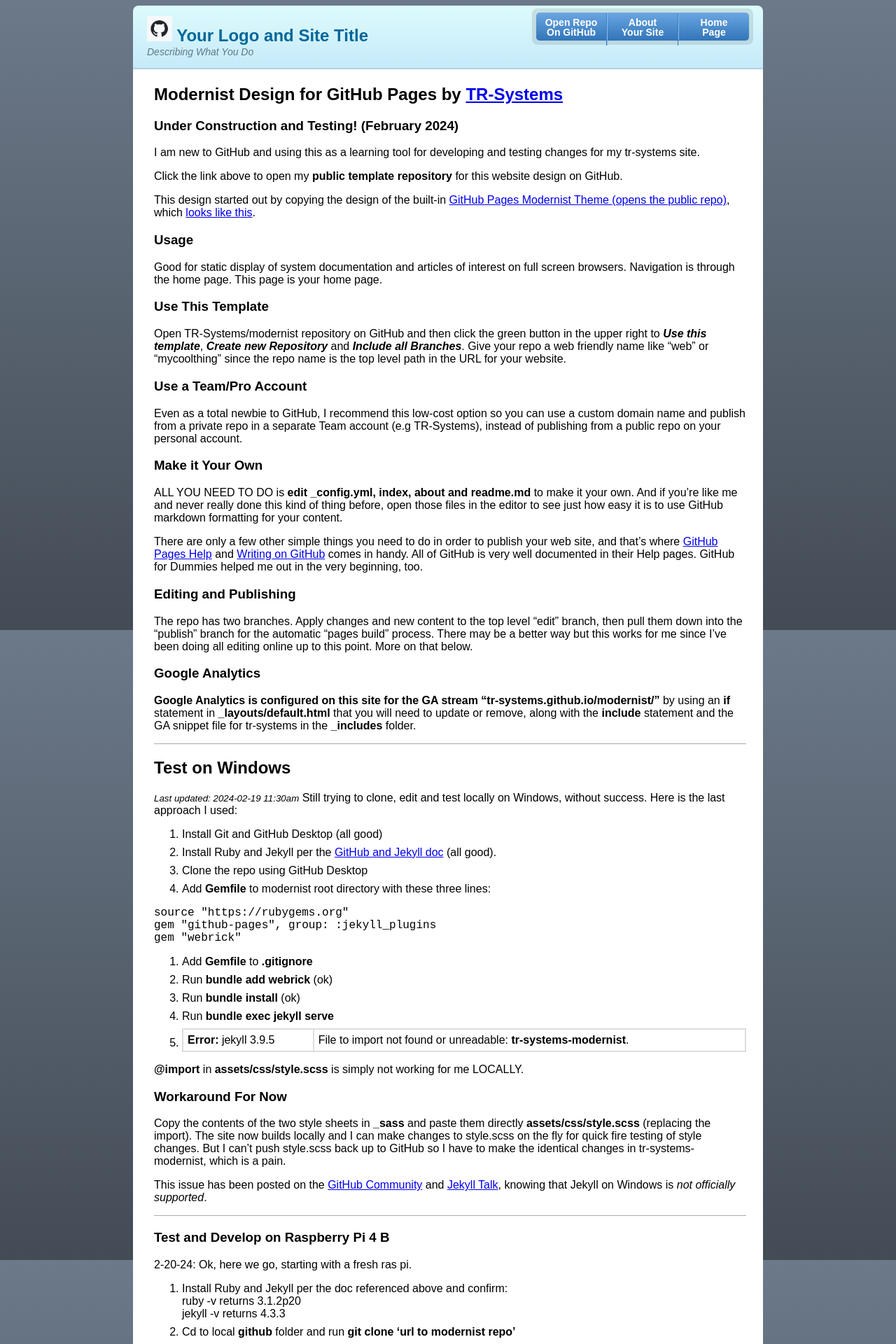
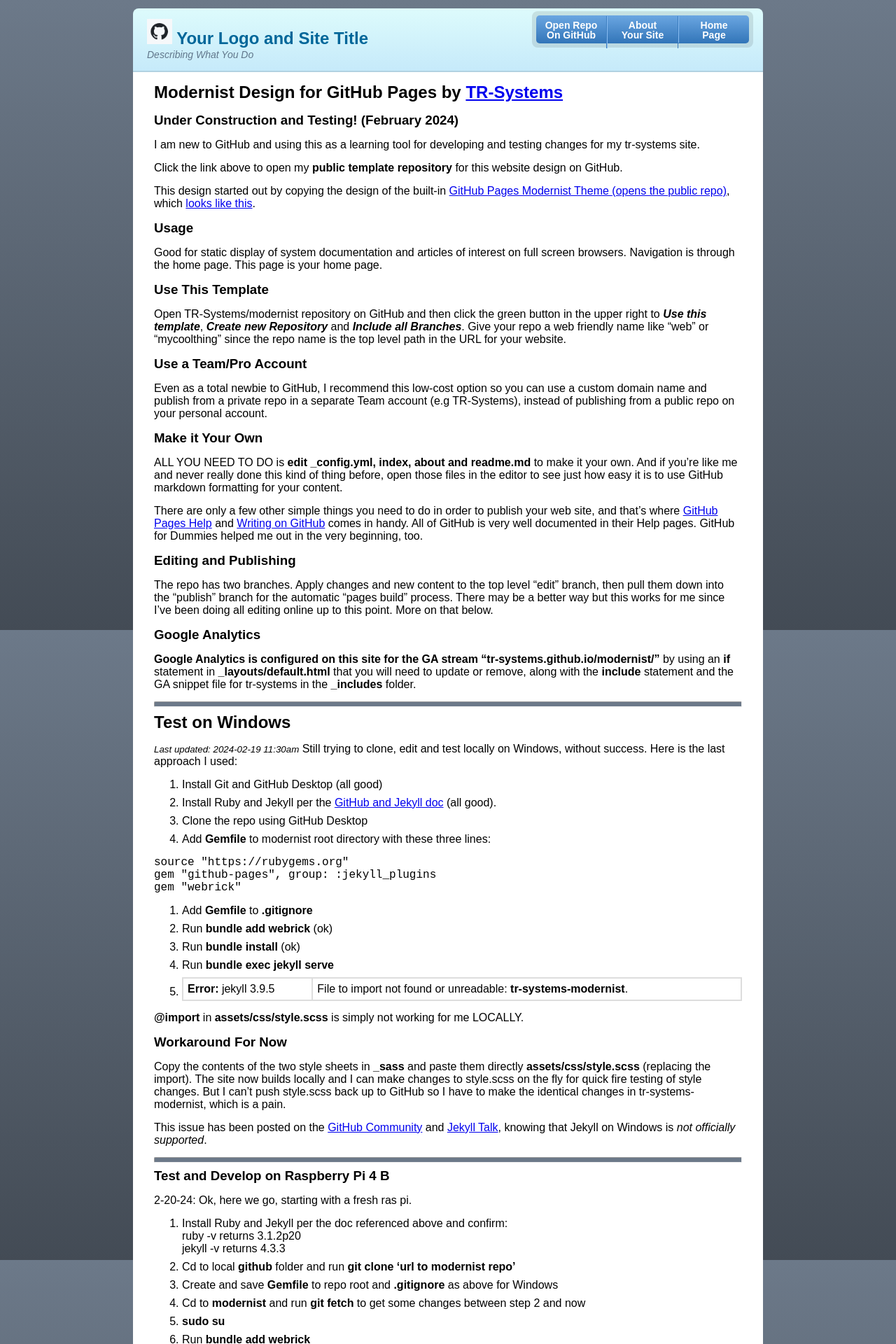
Before and after one commit to TR-Systems/modernist, a Jekyll site: the page built from index.md, in a window 1280 px wide. Shown: the top 1920 px of the page at 70% size. Built offline with Jekyll 4.4.1, drawn with Linux system fonts in a browser that asks for light colours; our own code applies the rules of GitHub Pages for plain Markdown files.

Commit message:
Update tr-systems-modernist.scss

```diff
--- a/_sass/tr-systems-modernist.scss
+++ b/_sass/tr-systems-modernist.scss
@@ -11,15 +11,27 @@ html {
 /*   margin: 8px; */
 /*   font-weight: normal; */
 body {
+  padding: 12px 0;
+  margin: 0;
   font-family: Arial, Helvetica, sans-serif;
   font-size: 16px;
   color: black;
+  min-height: calc(100% - 100px);
 }
 /* Removed background color and changed width to 900 */
 .wrapper {
   width: 900px;
   margin: 0 auto;
   border-radius: 8px;
+}
+
+header, section, footer {
+  display:block;
+}
+
+p {
+  margin:0 0 15px;
+  padding:0;
 }
 
 header {
@@ -139,19 +151,23 @@ footer {
 }
 
 section {
-  padding: 2px 24px 6px 30px;
+  padding:15px 30px;
   background: white;
   border-radius: 0 0 8px 8px;
   position: relative;
 }
 
-p {
-  margin: 0px, 6px, 6px, 12px;
+h1, h2, h3, h4, h5, h6 {
   padding:0;
+  margin:0 0 15px;
+}
+
+p, ul, ol, table, pre, dl {
+  margin:0 0 15px;
 }
 
 li:not(:last-child) {
-    padding-bottom: 8px;
+  padding-bottom: 8px;
 }
 
 /* Table design from W3Schools example, with mods */
@@ -174,32 +190,32 @@ td, th {
   padding: 6px;
 }
 
-tr:nth-child(even){background-color: #f2f2f2;}
+tr:nth-child(even){background-color: rgba(#000, 0.1);}
 
 tr:hover {background-color: #ddd;}
 
 blockquote {
-  margin: 2px 20px 2px 20px;
-  padding:6px 6px 6px 6px;
-  background:#ccc;
-  background:rgba(#000, 0.06);
-  color:#222;
+  margin: 0 0 15px;
+  padding: 6px 6px 6px 6px;
+  background: #ccc;
+  background: rgba(#000, 0.06);
+  color: #222;
 }
 
 img {
   max-width:100%;
 }
 
+hr {
+  background: #6C7989;
+  color: #6C7989;
+  height: 6px;
+  border-radius: 2px;
+}
+
 dt {
   color:#222;
   font-weight:700;
-}
-
-hr {
-  border:0;
-  background:#aaa;
-  height:1px;
-  margin:0 0 20px;
 }
 
 kbd {
```
